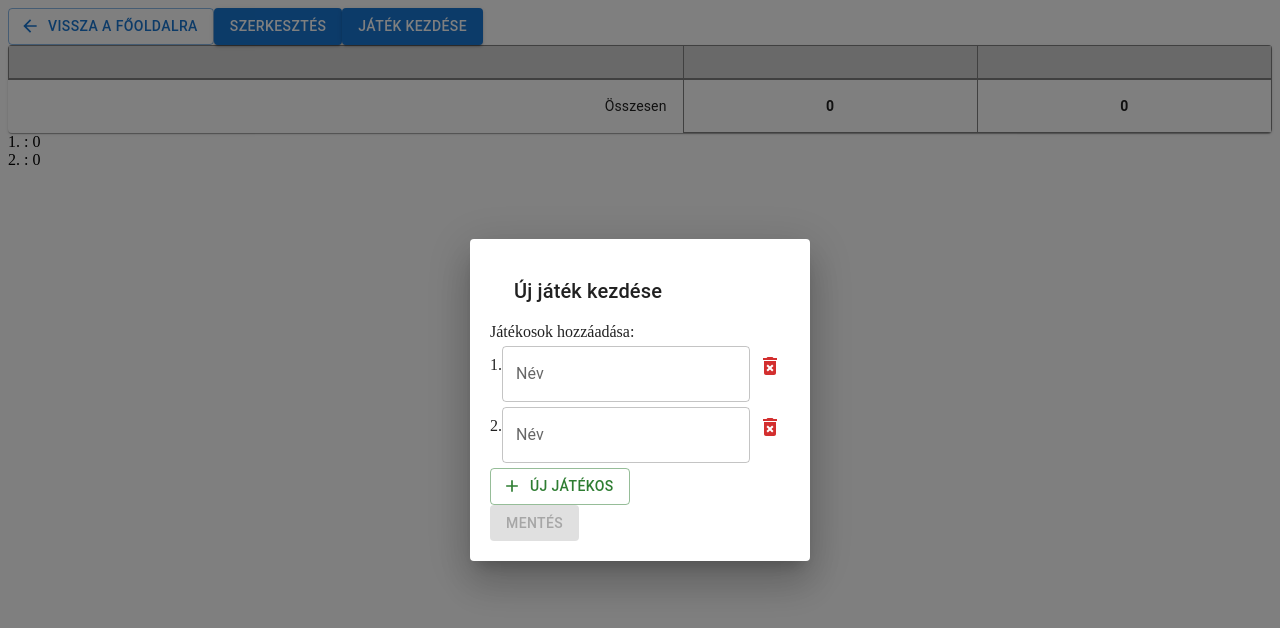
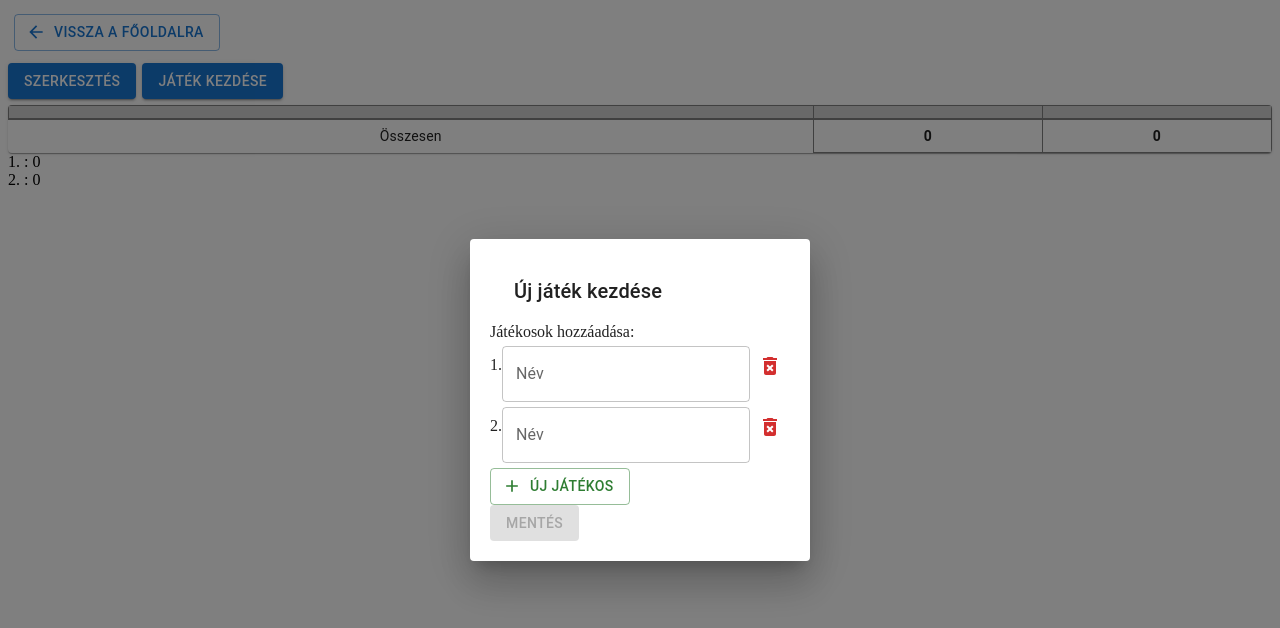
Before and after one commit to dbajnok99/rikiki, a Next.js app: page /game in a window 1280 px wide. Both pictures are taken after a click on the button "ÚJ JÁTÉKOS". Shown: the top 628 px of the page. Built offline with nearby package versions, Linux system fonts and the light colour scheme.

Commit message:
feat: design updates

```diff
--- a/screens/game/EndRoundDialog.tsx
+++ b/screens/game/EndRoundDialog.tsx
@@ -43,10 +43,10 @@ const EndRoundDialog = ({
         : game.rounds[roundIndex][player.playerId].result
     );
     return (
-      <div key={"guess_" + index}>
+      <div key={"guess_" + index} className="inputLine">
         {player.playerName}:
         <TextField
-          label="Eredmény"
+          label="Ütés"
           variant="outlined"
           type="number"
           value={value}
@@ -78,8 +78,10 @@ const EndRoundDialog = ({
           alignContent: "center",
         }}
       >
-        <DialogTitle>Kör vége</DialogTitle>
-        Kérlek add meg mindenki eredményét:
+        <DialogTitle align="center" variant="h3">
+          Kör vége
+        </DialogTitle>
+        Kérlek add meg ki mennyit ütött:
         {game.players.map((player, index) => {
           return (
             <div key={"resultInputLine_" + index}>
@@ -87,6 +89,9 @@ const EndRoundDialog = ({
             </div>
           );
         })}
+        <div
+          style={{ display: "flex", width: "100%", justifyContent: "center" }}
+        >
           <Button
             variant="contained"
             disabled={checkIfIncorrect()}
@@ -111,6 +116,7 @@ const EndRoundDialog = ({
             Befejezés
           </Button>
         </div>
+      </div>
     </Dialog>
   );
 };
--- a/screens/game/GameLayout.tsx
+++ b/screens/game/GameLayout.tsx
@@ -44,11 +44,13 @@ const GamePageLayout = () => {
       <Button
         variant="outlined"
         color="primary"
+        style={{ margin: "6px" }}
         onClick={() => router.push("/")}
         startIcon={<ArrowBackIcon />}
       >
         Vissza a főoldalra
       </Button>
+      <br />
       {state == "setup" || state == undefined ? (
         <>
           <Button variant="contained" onClick={() => setOpenEditDialog(true)}>
@@ -56,6 +58,7 @@ const GamePageLayout = () => {
           </Button>
           <Button
             variant="contained"
+            style={{ margin: "6px" }}
             onClick={() => {
               dispatch(storeGameStateChange("ready to guess"));
               dispatch(storeNewRound(1));
@@ -78,6 +81,7 @@ const GamePageLayout = () => {
         <>
           <Button
             variant="contained"
+            style={{ margin: "6px" }}
             onClick={() => {
               if (currentRound !== undefined && currentRound > 1) {
                 dispatch(storeNewRound(currentRound));
@@ -101,6 +105,7 @@ const GamePageLayout = () => {
         <>
           <Button
             variant="contained"
+            style={{ margin: "6px" }}
             onClick={() => setOpenEndRoundDialog(true)}
           >
             Kör befejezése
--- a/screens/game/NewRoundDialog.tsx
+++ b/screens/game/NewRoundDialog.tsx
@@ -48,7 +48,7 @@ const NewRoundDialog = ({
     );
 
     return (
-      <div key={"guess_" + index}>
+      <div key={"guess_" + index} className="inputLine">
         {player.playerName}:
         <TextField
           label="Tipp"
@@ -83,7 +83,9 @@ const NewRoundDialog = ({
           alignContent: "center",
         }}
       >
-        <DialogTitle>Új kör</DialogTitle>
+        <DialogTitle align="center" variant="h3">
+          Új kör
+        </DialogTitle>
         Kérlek add meg mindenki tippjét:
         {game.players.map((player, index) => {
           return (
@@ -92,6 +94,9 @@ const NewRoundDialog = ({
             </div>
           );
         })}
+        <div
+          style={{ display: "flex", width: "100%", justifyContent: "center" }}
+        >
           <Button
             variant="contained"
             disabled={checkIfIncorrect()}
@@ -103,6 +108,7 @@ const NewRoundDialog = ({
             Mentés
           </Button>
         </div>
+      </div>
     </Dialog>
   );
 };
--- a/screens/game/Scoreboard.tsx
+++ b/screens/game/Scoreboard.tsx
@@ -24,7 +24,11 @@ const ScoreBoard = () => {
             <TableCell
               align="center"
               key={"rowCell" + index + "_" + player.playerId}
-              style={{ border: "1px solid grey", fontWeight: "bold" }}
+              style={{
+                border: "1px solid grey",
+                fontWeight: "bold",
+                padding: "6px",
+              }}
             >
               <div
                 style={{
@@ -37,6 +41,7 @@ const ScoreBoard = () => {
                   ? "Tipp:" + round[player.playerId]?.guess
                   : ""}
               </div>
+              <br />
               <div
                 style={{
                   borderRadius: "3px",
@@ -48,6 +53,7 @@ const ScoreBoard = () => {
                   ? "Ütés:" + round[player.playerId]?.result
                   : ""}
               </div>
+              <br />
               <div
                 style={{
                   background: scoreChange > 0 ? "lightgreen" : "#f1807e",
@@ -72,20 +78,28 @@ const ScoreBoard = () => {
 
   return (
     <TableContainer component={Paper}>
-      <Table sx={{ width: "100%" }}>
+      <Table>
         <TableHead style={{ backgroundColor: "lightgray" }}>
           <TableRow>
             <TableCell
               align="center"
               key={"headerCell"}
-              style={{ border: "1px solid grey", fontWeight: "bold" }}
+              style={{
+                border: "1px solid grey",
+                fontWeight: "bold",
+                padding: "6px",
+              }}
             ></TableCell>
             {players.map((player, index) => {
               return (
                 <TableCell
                   align="center"
                   key={"headerCell" + index}
-                  style={{ border: "1px solid grey", fontWeight: "bold" }}
+                  style={{
+                    border: "1px solid grey",
+                    fontWeight: "bold",
+                    padding: "6px",
+                  }}
                 >
                   {player.playerName}
                 </TableCell>
@@ -99,7 +113,9 @@ const ScoreBoard = () => {
               key={round.roundId}
               sx={{ "&:last-child td, &:last-child th": { border: 0 } }}
             >
-              <TableCell align="right">{round.roundId}. kör</TableCell>
+              <TableCell align="center" style={{ padding: "6px" }}>
+                {round.roundId}. kör
+              </TableCell>
               <ScoreRow round={round} />
             </TableRow>
           ))}
@@ -110,13 +126,19 @@ const ScoreBoard = () => {
               borderTop: "2px solid grey",
             }}
           >
-            <TableCell align="right">Összesen</TableCell>
+            <TableCell align="center" style={{ padding: "6px" }}>
+              Összesen
+            </TableCell>
             {players.map((player, index) => {
               return (
                 <TableCell
                   align="center"
                   key={"headerCell" + index}
-                  style={{ border: "1px solid grey", fontWeight: "bold" }}
+                  style={{
+                    border: "1px solid grey",
+                    fontWeight: "bold",
+                    padding: "6px",
+                  }}
                 >
                   {calculateScore({ player: player, rounds: rounds })}
                 </TableCell>
--- a/screens/style.css
+++ b/screens/style.css
@@ -10,3 +10,10 @@
     background-color: lightgrey;
     cursor: pointer;
 }
+
+.inputLine{
+    padding: 6px;
+    display: flex;
+    justify-content: center;
+    flex-direction: column;
+}
```
Also changed, not shown: pages/index.tsx (+5 -3 lines). Lines whose indentation alone changed are shown as unchanged.
